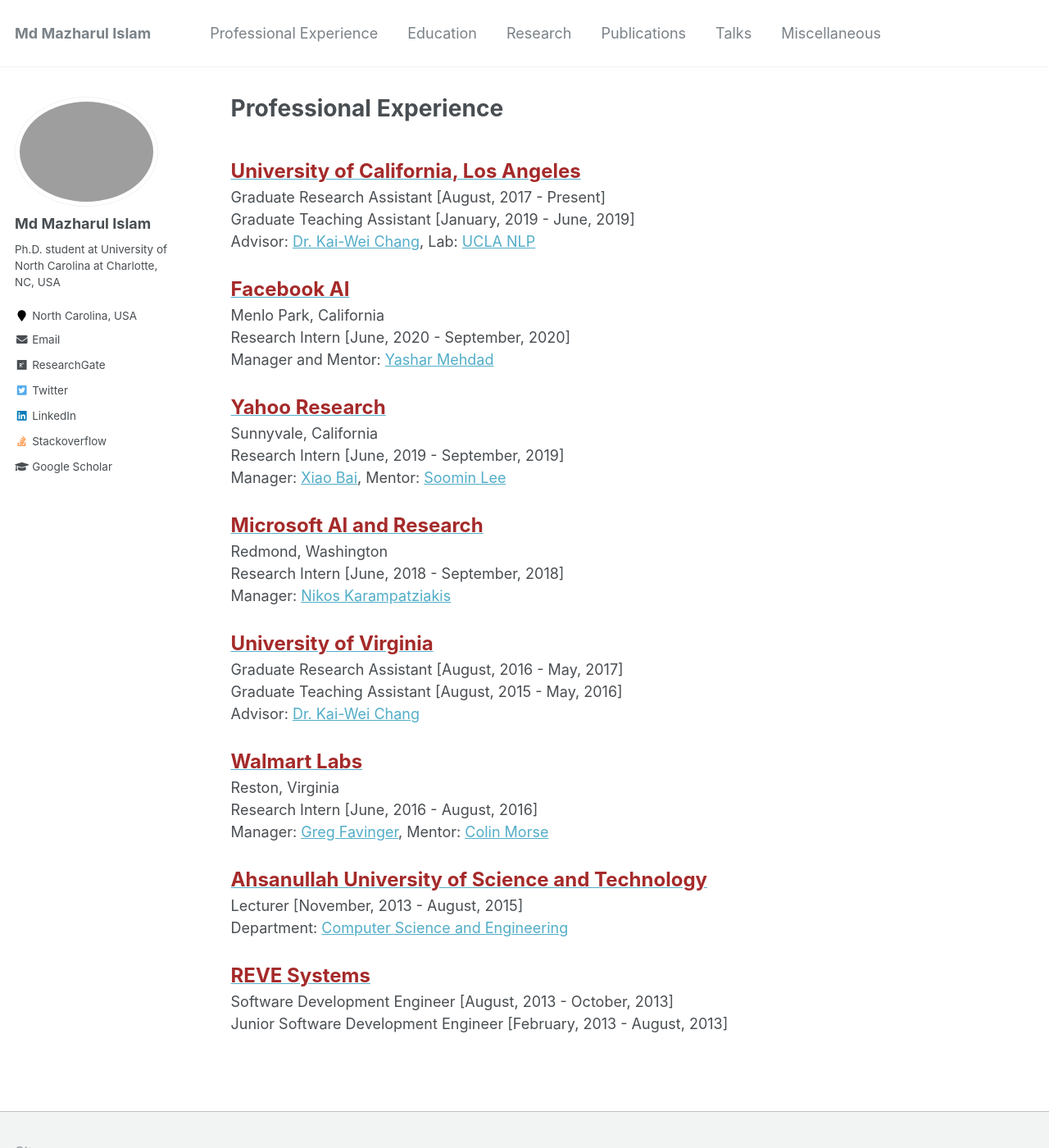
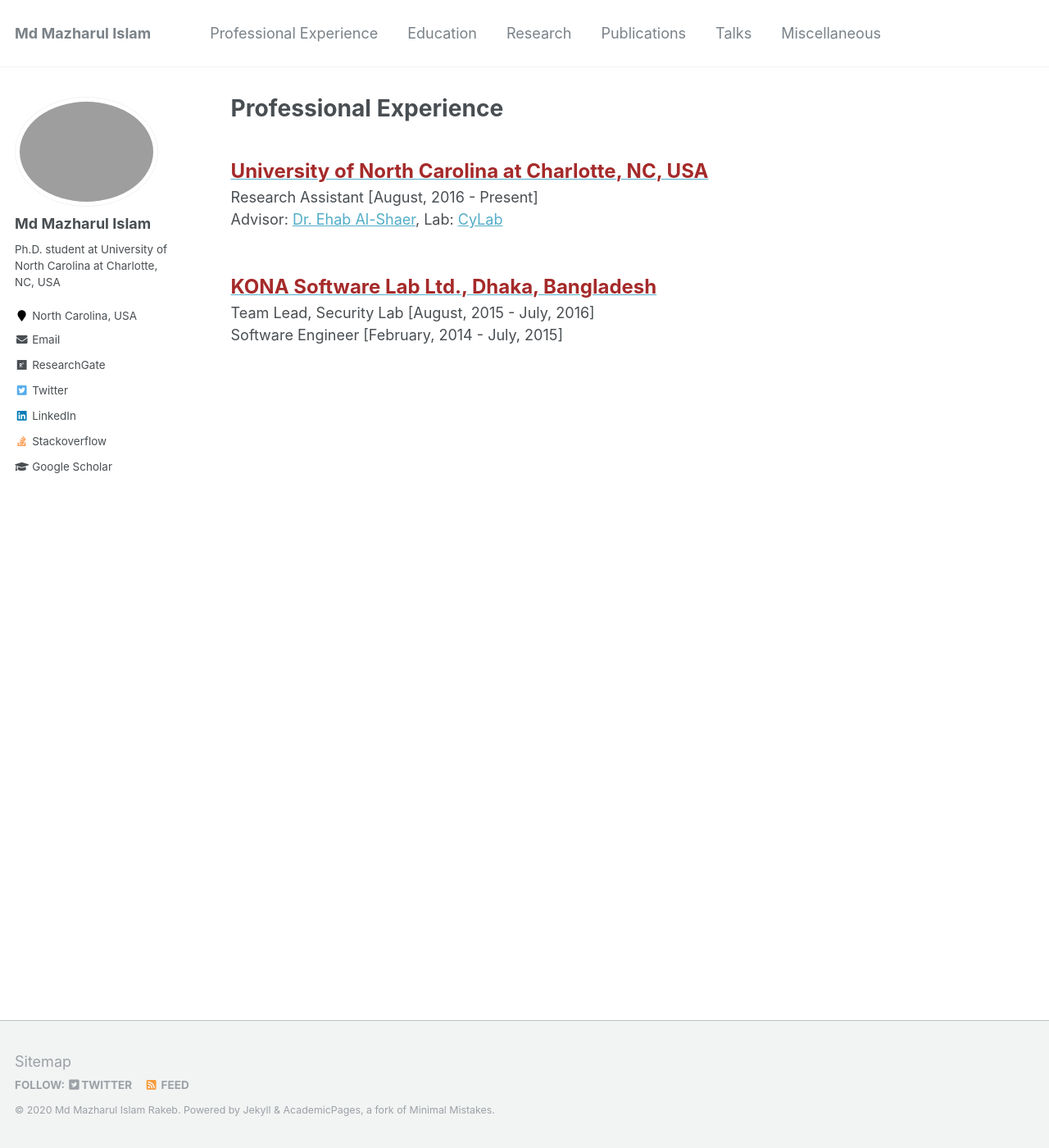
Before and after one commit to rakeb/rakeb.github.io, a Jekyll site: the page built from _pages/experience.md, in a window 1280 px wide and 1400 px high. Shown: the whole window at 82% size. Built offline with Jekyll 4.4.1, drawn with Linux system fonts in a browser that asks for light colours.

Commit message:
Update experience.md

```diff
--- a/_pages/experience.md
+++ b/_pages/experience.md
@@ -7,41 +7,12 @@ redirect_from:
   - /resume
 ---
 <br/>
-    <span style="color:black; font-size:17px"><b><a href="http://www.ucla.edu/" target="_blank"><font color="brown" size="5">University of California, Los Angeles</font></a></b></span><br/>
-    Graduate Research Assistant [August, 2017 - Present]<br/>
-    Graduate Teaching Assistant [January, 2019 - June, 2019]<br/>
-    Advisor: <a href="http://web.cs.ucla.edu/~kwchang/" target="_blank">Dr. Kai-Wei Chang</a>, Lab: <a href="http://web.cs.ucla.edu/~kwchang/members/" target="_blank">UCLA NLP</a> <br/>
+    <span style="color:black; font-size:17px"><b><a href="http://www.ucla.edu/" target="_blank"><font color="brown" size="5">University of North Carolina at Charlotte, NC, USA</font></a></b></span><br/>
+    Research Assistant [August, 2016 - Present]<br/>
+    Advisor: <a href="https://engineering.cmu.edu/directory/bios/al-shaer-ehab.html" target="_blank">Dr. Ehab Al-Shaer</a>, Lab: <a href="https://www.cylab.cmu.edu/index.html" target="_blank">CyLab</a> <br/>
 <br/>
-    <span style="color:black; font-size:17px"><b><a href="https://ai.facebook.com/" target="_blank"><font color="brown" size="5">Facebook AI</font></a></b></span><br/>
-    Menlo Park, California<br/>
-    Research Intern [June, 2020 - September, 2020]<br/>
-    Manager and Mentor: <a href="https://www.linkedin.com/in/yasharmehdad/" target="_blank">Yashar Mehdad</a> <br/>
+
+  <span style="color:black; font-size:17px"><b><a href="https://konasl.com/" target="_blank"><font color="brown" size="5">KONA Software Lab Ltd., Dhaka, Bangladesh</font></a></b></span><br/>
+    Team Lead, Security Lab [August, 2015 - July, 2016]<br/>
+    Software Engineer [February, 2014 - July, 2015]<br/>
 <br/>
-    <span style="color:black; font-size:17px"><b><a href="https://research.yahoo.com/" target="_blank"><font color="brown" size="5">Yahoo Research</font></a></b></span><br/>
-    Sunnyvale, California<br/>
-    Research Intern [June, 2019 - September, 2019]<br/>
-    Manager: <a href="https://sites.google.com/site/xiaobaihomepage/" target="_blank">Xiao Bai</a>, Mentor: <a href="https://www.linkedin.com/in/soomin-lee-86163a29/" target="_blank">Soomin Lee</a> <br/>
-<br/>
-    <span style="color:black; font-size:17px"><b><a href="https://www.microsoft.com/en-us/research/" target="_blank"><font color="brown" size="5">Microsoft AI and Research</font></a></b></span><br/>
-    Redmond, Washington<br/>
-    Research Intern [June, 2018 - September, 2018]<br/>
-    Manager: <a href="http://lowrank.net/nikos/" target="_blank">Nikos Karampatziakis</a> <br/>
-<br/>
-    <span style="color:black; font-size:17px"><b><a href="https://www.virginia.edu/" target="_blank"><font color="brown" size="5">University of Virginia</font></a></b></span><br/>
-    Graduate Research Assistant [August, 2016 - May, 2017]<br/>
-    Graduate Teaching Assistant [August, 2015 - May, 2016]<br/>
-    Advisor: <a href="http://web.cs.ucla.edu/~kwchang/" target="_blank">Dr. Kai-Wei Chang</a> <br/>
-<br/>
-    <span style="color:black; font-size:17px"><b><a href="https://www.walmartlabs.com/" target="_blank"><font color="brown" size="5">Walmart Labs</font></a></b></span><br/>
-    Reston, Virginia<br/>
-    Research Intern [June, 2016 - August, 2016]<br/>
-    Manager: <a href="https://www.linkedin.com/in/gregfavinger/" target="_blank">Greg Favinger</a>, Mentor: <a href="https://www.linkedin.com/in/colin-morse-13549b3/" target="_blank">Colin Morse</a> <br/>
-<br/>
-  <span style="color:black; font-size:17px"><b><a href="http://aust.edu/" target="_blank"><font color="brown" size="5">Ahsanullah University of Science and Technology</font></a></b></span><br/>
-    Lecturer [November, 2013 - August, 2015]<br/>
-    Department: <a href="http://aust.edu/cse/index.htm" target="_blank">Computer Science and Engineering</a> <br/>
-<br/>
-  <span style="color:black; font-size:17px"><b><a href="http://www.revesoft.com/" target="_blank"><font color="brown" size="5">REVE Systems</font></a></b></span><br/>
-    Software Development Engineer [August, 2013 - October, 2013]<br/>
-    Junior Software Development Engineer [February, 2013 - August, 2013]<br/>
-<br/>
```
